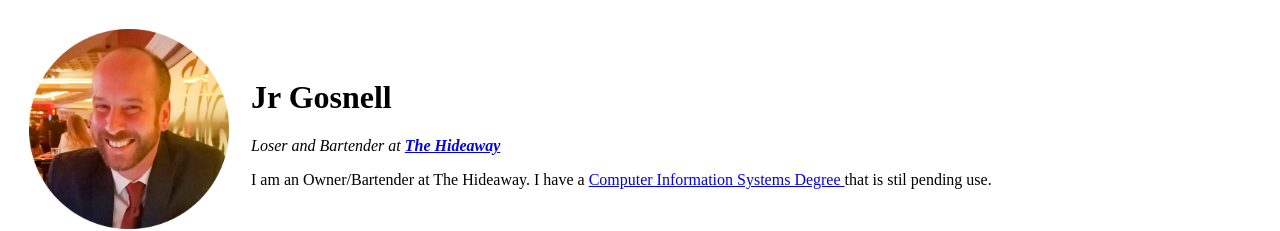
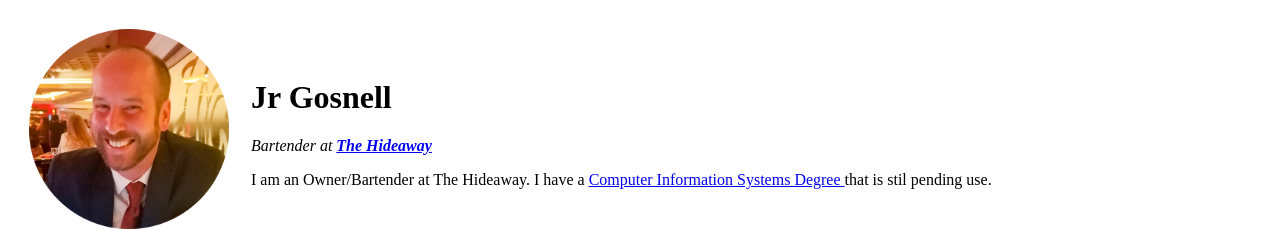
Before and after one commit to goose372/cv, a plain HTML site: page index.html in a window 1280 px wide. Shown: the top 231 px of the page. Drawn offline with Linux system fonts and the light colour scheme.

Commit message:
Took out negative description ha

```diff
--- a/index.html
+++ b/index.html
@@ -20,7 +20,7 @@
           <h1>Jr Gosnell</h1>
           <p>
             <em
-              >Loser and Bartender at
+              >Bartender at
               <strong
                 ><a href="http://thehideawaystl.com">The Hideaway</a></strong
               ></em
```
